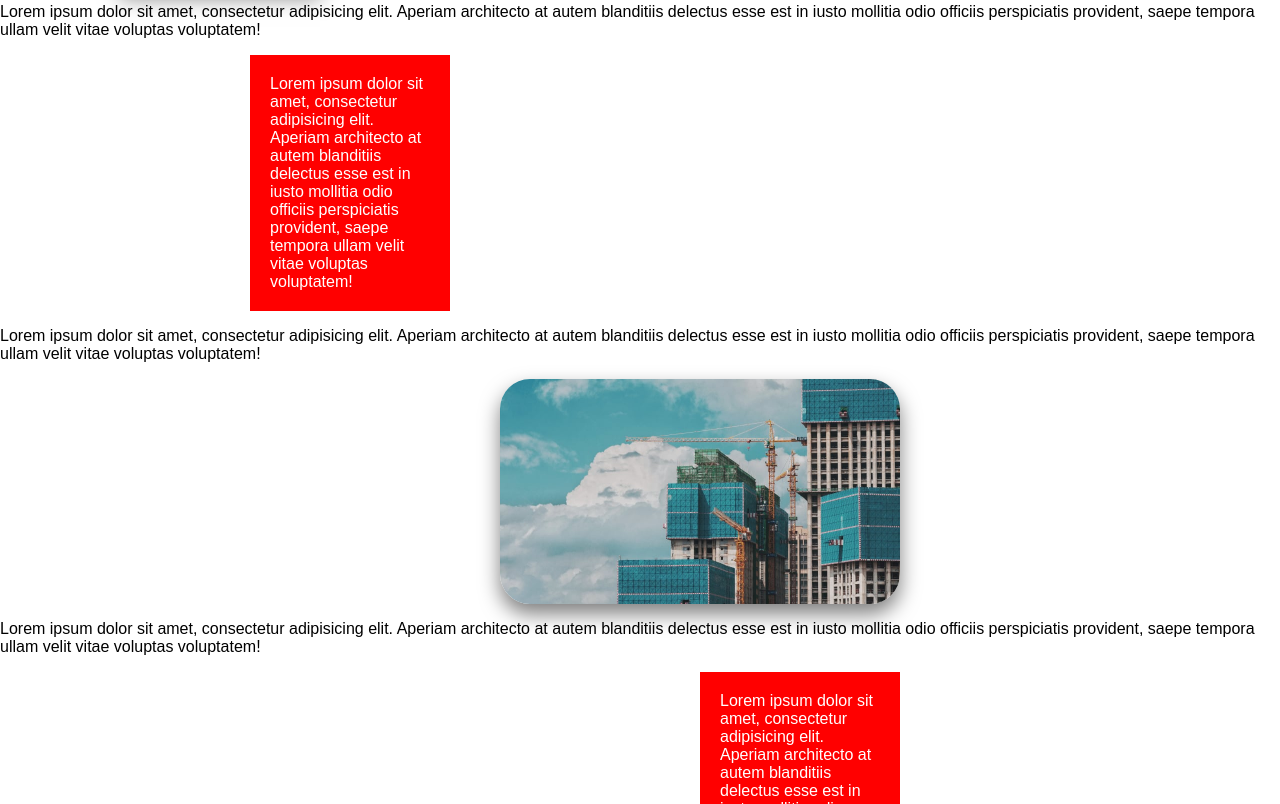
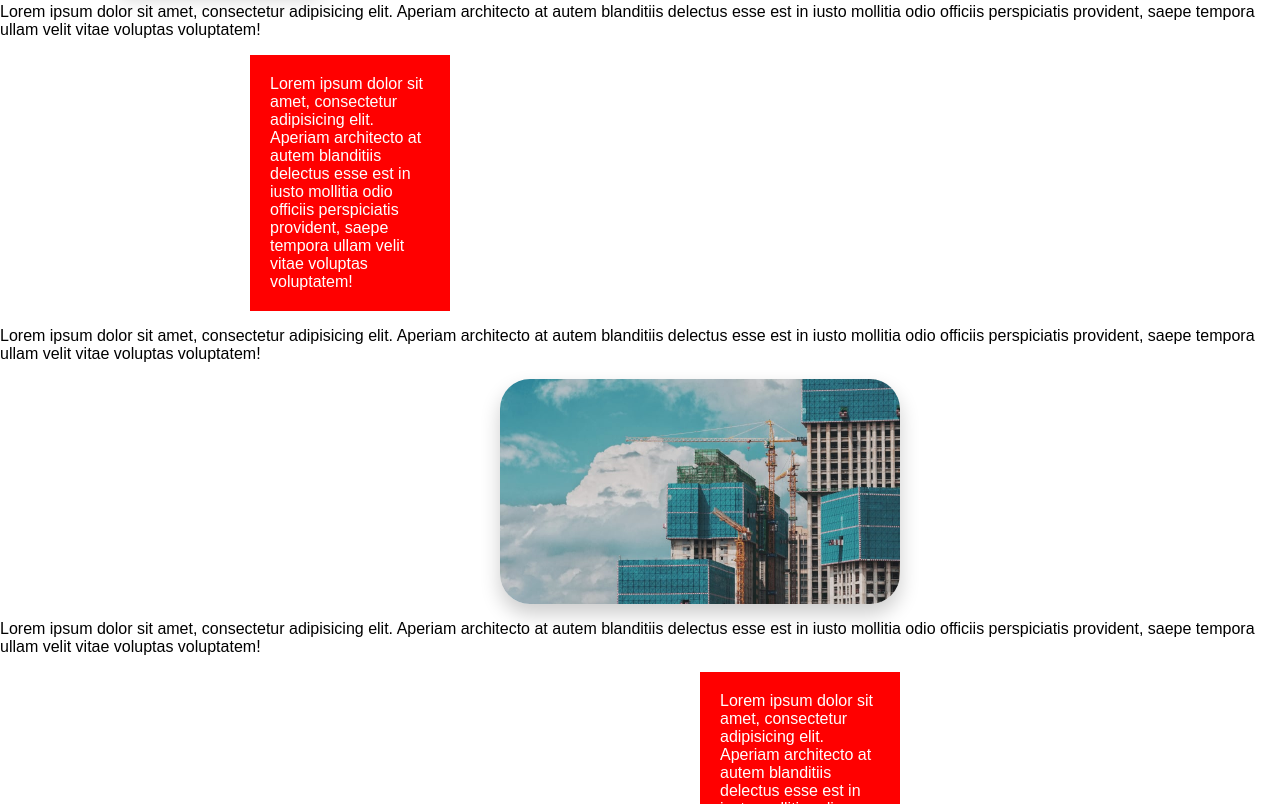
Before and after one commit to combatwombat/matter-dropdown, a plain HTML site: page example/index.html in a window 1280 px wide. Shown: the part 795-1599 px from the top of the page. Drawn offline with Linux system fonts and the light colour scheme.

Commit message:
box-shadow tweak

```diff
--- a/example/css/style.css
+++ b/example/css/style.css
@@ -34,7 +34,7 @@ img {
 }
 
 .has-shadow {
-    box-shadow: rgba(0,0,0,0.5) 0 10px 20px;
+    box-shadow: rgba(0,0,0,0.2) 0 10px 20px;
 }
 
 .box {
--- a/matter-dropdown.js
+++ b/matter-dropdown.js
@@ -155,7 +155,7 @@ function MatterDropdown(customOptions = {}) {
                 // rotate shadow
                 if (el.hasShadow) {
                     var shadowAngle = 0.5 * Math.PI - el.angle;
-                    el.element.style.boxShadow = 'rgba(0,0,0,0.5) ' + (Math.cos(shadowAngle) * 10) + 'px ' + (Math.sin(shadowAngle) * 10) + 'px 20px';
+                    el.element.style.boxShadow = 'rgba(0,0,0,0.2) ' + (Math.cos(shadowAngle) * 10) + 'px ' + (Math.sin(shadowAngle) * 10) + 'px 20px';
                 }
 
             }
```
Also changed, not shown: 1 other file.
